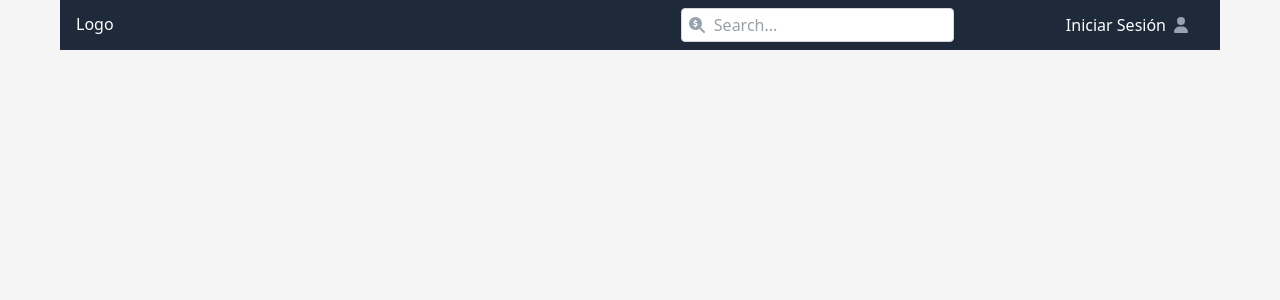
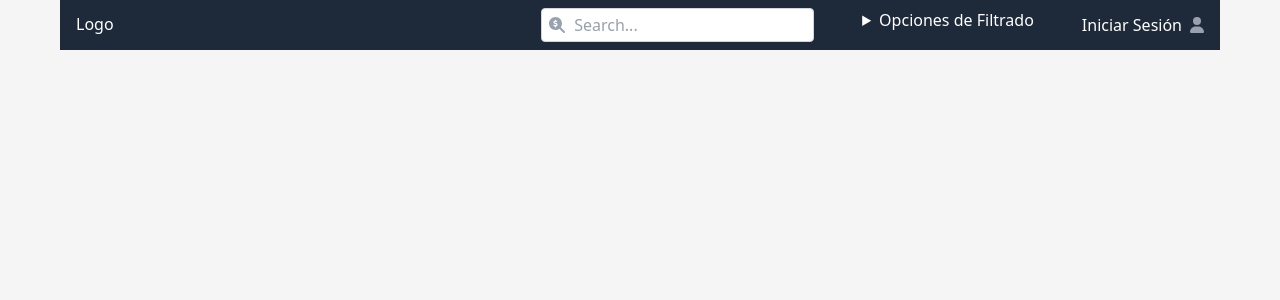
Before and after one commit to meigemn/clon-chollometro, a React (Vite) app: page / in a window 1280 px wide. Shown: the top 300 px of the page. Built offline with nearby package versions, Linux system fonts and the light colour scheme.

Commit message:
details filtrado

```diff
--- a/src/components/navbar/navbar.jsx
+++ b/src/components/navbar/navbar.jsx
@@ -1,8 +1,6 @@
 import { useState } from 'react';
 import { FontAwesomeIcon } from '@fortawesome/react-fontawesome';
-import { faMagnifyingGlassDollar } from '@fortawesome/free-solid-svg-icons';
-import { faUser } from '@fortawesome/free-solid-svg-icons';
-
+import { faMagnifyingGlassDollar, faUser } from '@fortawesome/free-solid-svg-icons';
 
 const Navbar = () => {
     const [isOpen, setIsOpen] = useState(false);
@@ -18,7 +16,6 @@ const Navbar = () => {
                     >
                         Logo
                     </a>
-
                 </div>
 
                 {/* Botón hamburguesa (mobile) */}
@@ -53,33 +50,47 @@ const Navbar = () => {
             >
                 <div className="lg:flex lg:items-stretch lg:justify-end ml-auto flex flex-col lg:flex-row">
                     {/* Search Input */}
-                    <div className="relative flex-grow-0 flex-shrink-0 py-2 px-4 w-full lg:w-auto mr-20">
+                    <div className="relative flex-grow-0 flex-shrink-0 py-2 px-4 w-full lg:w-auto mr-4">
                         <div className="relative">
                             <input
                                 type="text"
                                 placeholder="Search..."
-                                className="w-full py-1 pl-8 pr-2  text-gray-700 bg-white border border-gray-300 rounded focus:outline-none focus:border-gray-500"
+                                className="w-full py-1 pl-8 pr-2 text-gray-700 bg-white border border-gray-300 rounded focus:outline-none focus:border-gray-500"
                             />
                             <div className="absolute inset-y-0 left-0 pl-2 flex items-center pointer-events-none">
                                 <FontAwesomeIcon icon={faMagnifyingGlassDollar} className="text-gray-400" />
                             </div>
                         </div>
                     </div>
+
+                    {/* Filter Options */}
+                    <details className="filter-details mr-4">
+                        <summary className="filter-summary cursor-pointer py-2 px-4 text-white hover:bg-gray-700 rounded">
+                            Opciones de Filtrado
+                        </summary>
+                        <div className="filter-options bg-gray-700 p-4 rounded mt-2">
+                            <label className="block">
+                                <input type="radio" name="filter" value="price" className="mr-2" />
+                                Por Precio
+                            </label>
+                            <label className="block">
+                                <input type="radio" name="filter" value="new" className="mr-2" />
+                                Por Novedad
+                            </label>
+                            <label className="block">
+                                <input type="radio" name="filter" value="popularity" className="mr-2" />
+                                Por Popularidad
+                            </label>
+                        </div>
+                    </details>
+
                     <a
                         href="#"
-                        className="flex-grow-0 flex-shrink-0 relative py-2 px-4 mr-2 rounded-md leading-normal text-white no-underline flex items-center hover:bg-[#50C878]"
+                        className="flex-grow-0 flex-shrink-0 relative py-2 px-4 rounded-md leading-normal text-white no-underline flex items-center hover:bg-[#50C878]"
                     >
                         Iniciar Sesión
-                        <FontAwesomeIcon icon={faUser} className="text-gray-400 m-2" />
-
+                        <FontAwesomeIcon icon={faUser} className="text-gray-400 ml-2" />
                     </a>
-                  {/*   <a
-                        href="#"
-                        className="flex-grow-0 flex-shrink-0 relative py-2 px-4 leading-normal text-white no-underline flex items-center hover:bg-gray-700"
-                    >
-                        Item 3
-                    </a> */}
-
                 </div>
             </div>
         </nav>
```
